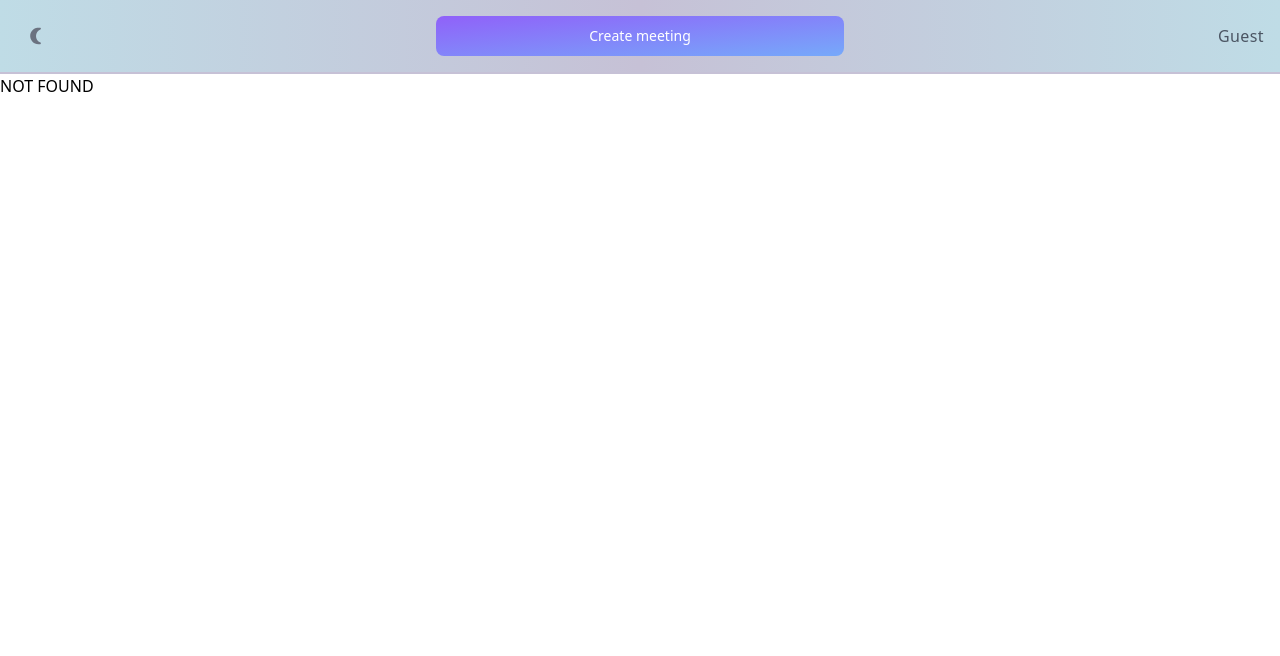
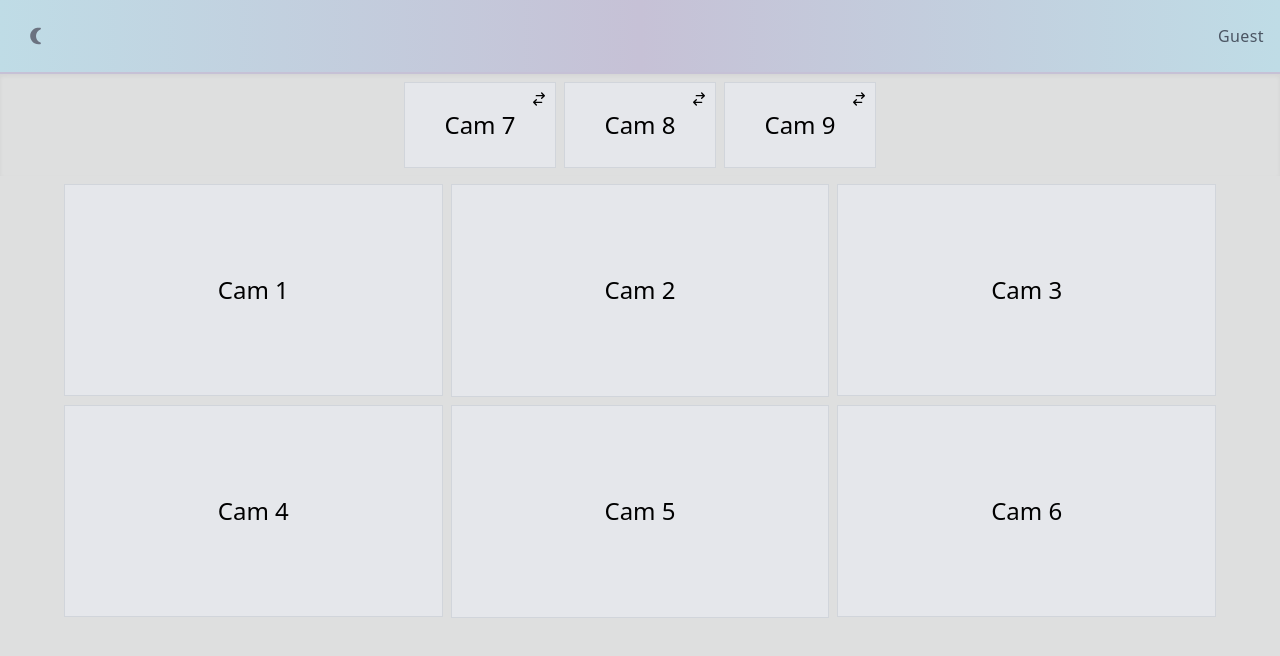
Before and after one commit to dreamdev0508/webrtc-hangouts-app, a React (Vite) app in the folder client/: page /meeting in a window 1280 px wide. Before the commit this address had no page. Shown: the top 656 px of the page. Built offline with nearby package versions, Linux system fonts and the light colour scheme.

Commit message:
feat/0003 - [FE] add meeting room page (cams grid) (#3)
* feat/0003 - [FE] add meeting room page (cams grid)

* feat/0003 - [FE] add meeting room page (cams grid)

```diff
--- a/client/index.html
+++ b/client/index.html
@@ -7,8 +7,9 @@
       content="width=device-width, user-scalable=no, initial-scale=1.0, maximum-scale=1.0, minimum-scale=1.0" />
     <meta http-equiv="X-UA-Compatible" content="ie=edge" />
     <title>Meet Mates</title>
-    <link rel="icon" type="image/x-icon" href="/client/public/favicon.ico" />
+    <link rel="icon" type="image/x-icon" href="favicon.ico" />
   </head>
+
   <body>
     <!-- start disable script section -->
     <noscript>
--- a/client/package.json
+++ b/client/package.json
@@ -27,6 +27,7 @@
     "eslint-plugin-react-hooks": "^4.6.0",
     "eslint-plugin-react-refresh": "^0.4.6",
     "postcss": "^8.4.37",
+    "tailwind-scrollbar": "^3.1.0",
     "tailwindcss": "^3.4.1",
     "vite": "^5.2.0"
   }
--- /dev/null
+++ b/client/src/components/CameraWindow.jsx
@@ -0,0 +1,36 @@
+'use strict';
+
+/*
+ * Part of Silesian University of Technology project.
+ * Created only for learning purposes.
+ */
+import PropTypes from 'prop-types';
+import { HiOutlineSwitchHorizontal } from 'react-icons/hi';
+
+const CameraWindow = ({ children, camera, onClick, isSwitch }) => (
+  <div className="relative w-full pb-[56.25%]">
+    <div className="dark:text-white absolute inset-0 bg-gray-200 dark:bg-gray-800 border border-gray-300 dark:border-gray-700">
+      <div className="h-full inset-0 flex items-center justify-center text-2xl">
+        Cam {camera}
+      </div>
+      {isSwitch ? (
+        <button
+          onClick={onClick}
+          title="Switch camera"
+          className="absolute top-0 right-0 p-1 m-1  dark:text-white rounded dark:hover:text-blue-500">
+          <HiOutlineSwitchHorizontal />
+        </button>
+      ) : null}
+      {children}
+    </div>
+  </div>
+);
+
+CameraWindow.propTypes = {
+  children: PropTypes.node.isRequired,
+  camera: PropTypes.number.isRequired,
+  onClick: PropTypes.func,
+  isSwitch: PropTypes.bool,
+};
+
+export default CameraWindow;
--- a/client/src/components/Navbar.jsx
+++ b/client/src/components/Navbar.jsx
@@ -12,6 +12,7 @@ import NicknameDropdown from './NicknameDropdown';
 const Navbar = () => {
   const [isOpen, setIsOpen] = useState(false);
   const dropdownRef = useRef(null);
+  const isMeetingPage = location.pathname === '/meeting';
   const [nickname, setNickname] = useState(() => {
     const storedNickname = localStorage.getItem('nickname');
     if (
@@ -56,7 +57,7 @@ const Navbar = () => {
       <div className="max-w-screen-xl gap-3 p-3 sm:p-4 grid grid-cols-4 sm:grid-cols-3 mx-auto">
         <DarkModeToggleButton />
         <div className="col-span-3 sm:col-span-1 flex justify-center">
-          <CustomButton text="Create meeting" />
+          {!isMeetingPage ? <CustomButton text="Create meeting" /> : null}
         </div>
         <div className="relative sm:inline-block text-left col-span-4 sm:col-span-1 w-full items-center justify-center flex">
           <div className="flex justify-center sm:justify-end items-center h-full w-full">
--- /dev/null
+++ b/client/src/pages/MeetingPage.jsx
@@ -0,0 +1,90 @@
+'use strict';
+
+/*
+ * Part of Silesian University of Technology project.
+ * Created only for learning purposes.
+ */
+import { useEffect, useState } from 'react';
+import CameraWindow from '../components/CameraWindow';
+
+const MeetingPage = () => {
+  const [cameras, setCameras] = useState([1, 2, 3, 4, 5, 6, 7, 8, 9]);
+  const [visibleCameras, setVisibleCameras] = useState(1);
+
+  const updateVisibleCameras = () => {
+    if (window.innerWidth < 768) {
+      setVisibleCameras(1);
+    } else if (window.innerWidth >= 768 && window.innerWidth < 1024) {
+      setVisibleCameras(4);
+    } else {
+      setVisibleCameras(6);
+    }
+  };
+
+  const handleClick = camera => {
+    setCameras(prevCameras => {
+      const newCameras = prevCameras.filter(cam => cam !== camera);
+      newCameras.unshift(camera);
+      return newCameras;
+    });
+  };
+
+  useEffect(() => {
+    window.addEventListener('resize', updateVisibleCameras);
+    updateVisibleCameras();
+
+    return () => {
+      window.removeEventListener('resize', updateVisibleCameras);
+    };
+  }, []);
+  const onDragStart = (e, index) => {
+    e.dataTransfer.setData('cameraIndex', index);
+  };
+
+  const onDragOver = e => {
+    e.preventDefault();
+  };
+
+  const onDrop = (e, index) => {
+    const draggedCameraIndex = e.dataTransfer.getData('cameraIndex');
+    const newCameras = [...cameras];
+    const temp = newCameras[draggedCameraIndex];
+    newCameras[draggedCameraIndex] = newCameras[index];
+    newCameras[index] = temp;
+    setCameras(newCameras);
+  };
+
+  return (
+    <div className="bg-[#dedfdf] dark:bg-[#1f194a] h-screen">
+      <div className="flex justify-around overflow-x-auto p-2 scrollbar scrollbar-thumb-purple-400 scrollbar-track-blue-200 dark:scrollbar-thumb-purple-800 dark:scrollbar-track-blue-400 scrollbar-thumb-rounded-full scrollbar-track-rounded-full shadow-inner">
+        <div className="inline-flex">
+          {cameras.slice(visibleCameras).map(camera => (
+            <div className="w-40 flex-shrink-0 px-1" key={camera}>
+              <CameraWindow
+                camera={camera}
+                onClick={() => handleClick(camera)}
+                isSwitch={true}
+              />
+            </div>
+          ))}
+        </div>
+      </div>
+
+      <div
+        className={`pt-10 px-2 md:pt-2 sm:px-12 grid xl:px-16 ${visibleCameras === 4 ? 'grid-cols-2 gap-2' : visibleCameras === 6 ? 'grid-cols-3 gap-2' : ''}`}>
+        {cameras.slice(0, visibleCameras).map((camera, index) => (
+          <div
+            draggable
+            onDragStart={e => onDragStart(e, index)}
+            onDragOver={e => onDragOver(e)}
+            onDrop={e => onDrop(e, index)}
+            key={camera}>
+            <CameraWindow camera={camera} />
+          </div>
+        ))}
+      </div>
+    </div>
+  );
+};
+
+export default MeetingPage;
--- a/client/src/router/AppRouter.jsx
+++ b/client/src/router/AppRouter.jsx
@@ -9,10 +9,12 @@ import { useRoutes } from 'react-router-dom';
 
 const NotFoundPage = React.lazy(() => import('../pages/NotFoundPage'));
 const RootPage = React.lazy(() => import('../pages/RootPage'));
+const MeetingPage = React.lazy(() => import('../pages/MeetingPage'));
 
 export const AppRouter = () =>
   // define all routes here (https://reactrouter.com/en/main/hooks/use-routes)
   useRoutes([
     { path: '/', element: <RootPage /> },
     { path: '*', element: <NotFoundPage /> },
+    { path: '/meeting', element: <MeetingPage /> },
   ]);
--- a/client/tailwind.config.js
+++ b/client/tailwind.config.js
@@ -5,6 +5,7 @@
  * Created only for learning purposes.
  */
 import flowbite from 'flowbite/plugin';
+import tailwindScrollbar from 'tailwind-scrollbar';
 
 /** @type {import('tailwindcss').Config} */
 export default {
@@ -38,6 +39,6 @@ export default {
       width: ['group-hover'],
     },
   },
-  plugins: [flowbite],
+  plugins: [flowbite, tailwindScrollbar],
   darkMode: 'class',
 };
```
Also changed, not shown: 1 other file (tests, documents, lock files or other folders).
